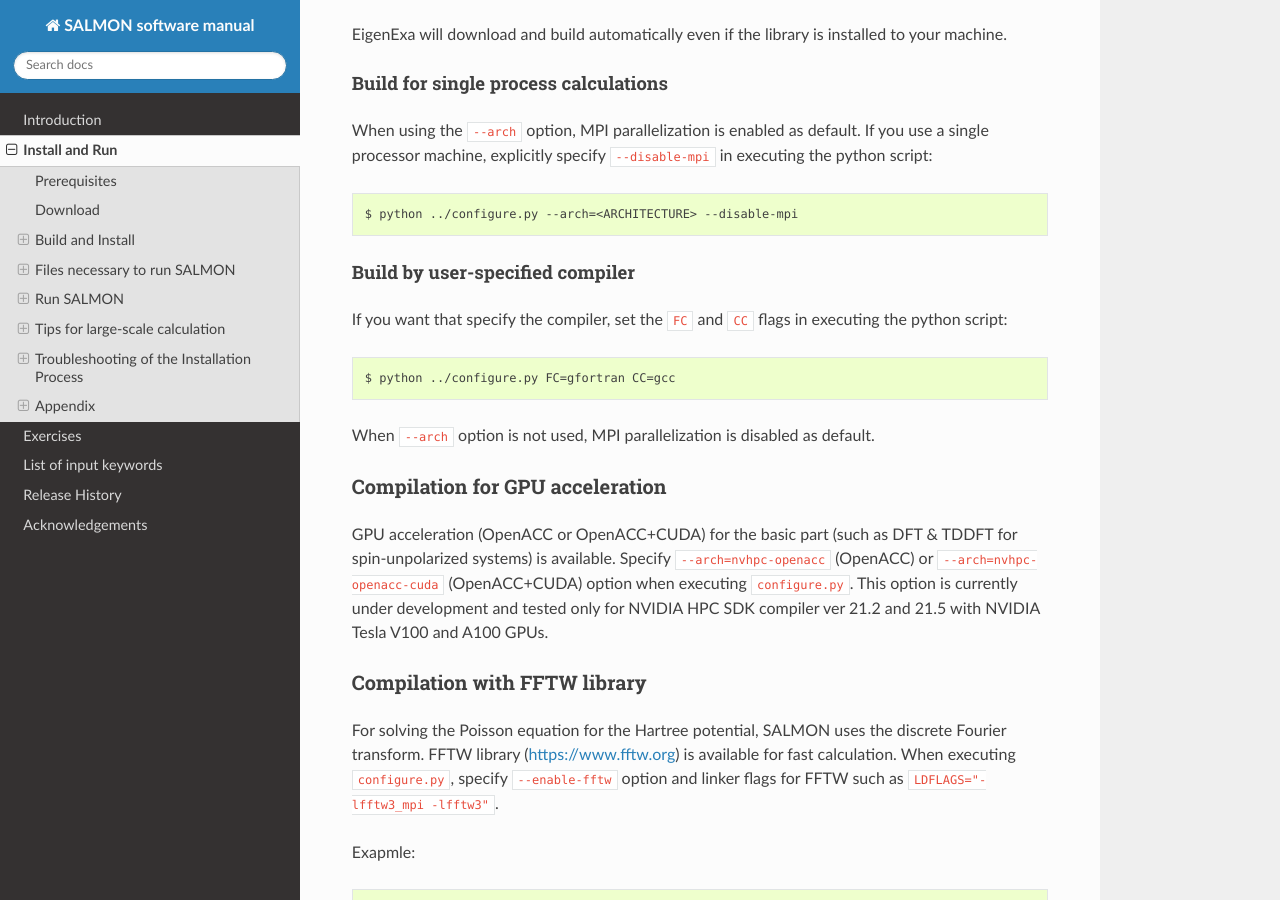
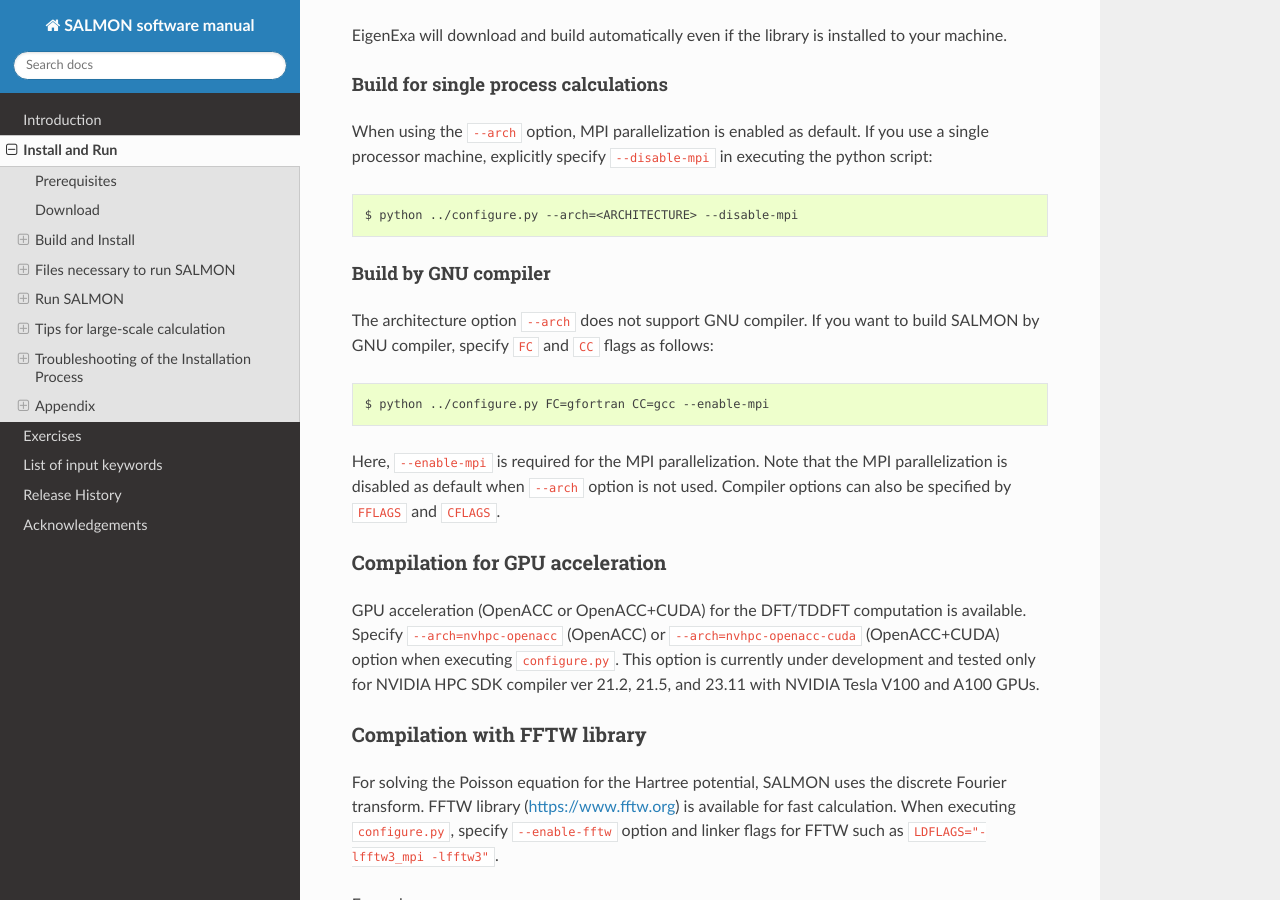
Before and after one commit to SALMON-TDDFT/SALMON-DOCS, a Sphinx documentation site: the page built from source/install_and_run.rst, in a window 1280 px wide and 900 px high, scrolled down 11861 px. Built offline with Sphinx 7.4.7 and the Read the Docs theme 2.0.0, drawn with Linux system fonts in a browser that asks for light colours; formulas are drawn with MathJax 3; some of the changed text lies outside the part shown.

Commit message:
Update install_and_run.rst

```diff
--- a/source/install_and_run.rst
+++ b/source/install_and_run.rst
@@ -496,9 +496,9 @@
 Manual specifications of compiler and environment variables
 ^^^^^^^^^^^^^^^^^^^^^^^^^^^^^^^^^^^^^^^^^^^^^^^^^^^^^^^^^^^^^^
 
-In executing ``configure.py``, you may manually specify compiler and environment variables instead of specifying the architecture, for example::
+In executing ``configure.py``, you can manually specify compiler and environment variables instead of specifying the architecture ``--arch``, for example::
 
-    $ python ../configure.py FC=mpiifort CC=mpiicc FFLAGS="-xAVX" CFLAGS="-restrict -xAVX"
+    $ python ../configure.py FC=mpiifort CC=mpiicc FFLAGS="-xAVX" CFLAGS="-restrict -xAVX" --enable-mpi
 
 The list of options of ``configure.py`` can be found by::
 
@@ -547,23 +547,26 @@
     $ python ../configure.py --arch=<ARCHITECTURE> --disable-mpi
 
 
-Build by user-specified compiler
+Build by GNU compiler
 ^^^^^^^^^^^^^^^^^^^^^^^^^^^^^^^^^^^^^
 
-If you want that specify the compiler, set the ``FC`` and ``CC`` flags in executing the python script::
+The architecture option ``--arch`` does not support GNU compiler.
+If you want to build SALMON by GNU compiler, specify ``FC`` and ``CC`` flags as follows::
 
-    $ python ../configure.py FC=gfortran CC=gcc
+    $ python ../configure.py FC=gfortran CC=gcc --enable-mpi
 
-When ``--arch`` option is not used, MPI parallelization is disabled as default.
+Here, ``--enable-mpi`` is required for the MPI parallelization.
+Note that the MPI parallelization is disabled as default when ``--arch`` option is not used.
+Compiler options can also be specified by ``FFLAGS`` and ``CFLAGS``.
 
 .. _GPU:
 
 Compilation for GPU acceleration
 ~~~~~~~~~~~~~~~~~~~~~~~~~~~~~~~~~~~~~~~~~~
 
-GPU acceleration (OpenACC or OpenACC+CUDA) for the basic part (such as DFT & TDDFT for spin-unpolarized systems) is available.
+GPU acceleration (OpenACC or OpenACC+CUDA) for the DFT/TDDFT computation is available.
 Specify ``--arch=nvhpc-openacc`` (OpenACC) or ``--arch=nvhpc-openacc-cuda`` (OpenACC+CUDA) option when executing ``configure.py``.
-This option is currently under development and tested only for NVIDIA HPC SDK compiler ver 21.2 and 21.5 with NVIDIA Tesla V100 and A100 GPUs.
+This option is currently under development and tested only for NVIDIA HPC SDK compiler ver 21.2, 21.5, and 23.11 with NVIDIA Tesla V100 and A100 GPUs.
 
 .. _FFTW:
 
```
